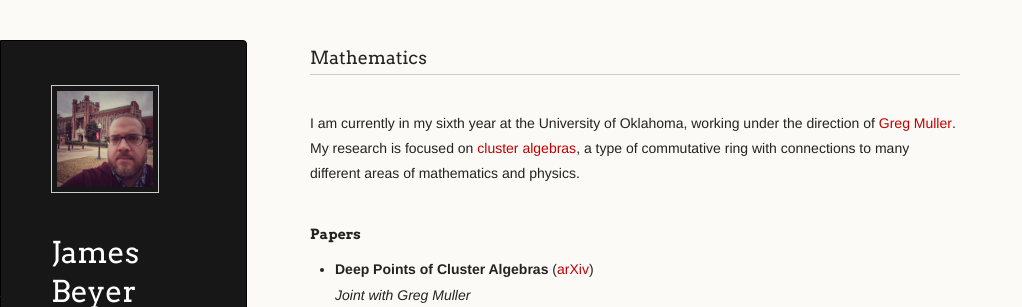
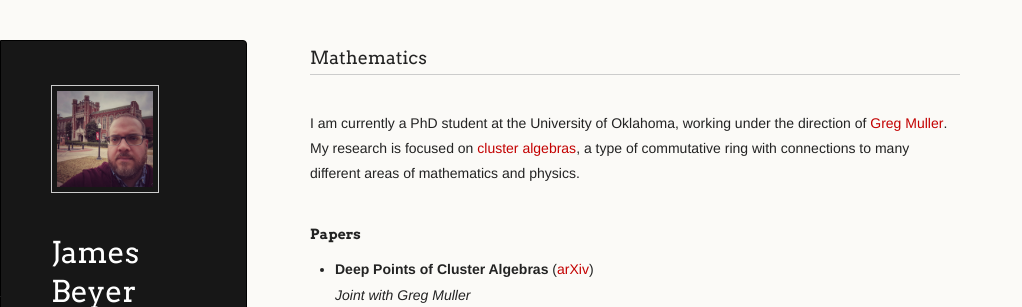
Before and after one commit to jebeyer/jebeyer.github.io, a Jekyll site: the page built from research.md, in a window 1280 px wide and 1014 px high. Shown: the top 307 px of the window, without its empty margins (0-1022 px from the left). Built offline with Jekyll 4.4.1, drawn with Linux system fonts in a browser that asks for light colours; a script that is not in the unit is left out; our own code applies the rules of GitHub Pages for plain Markdown files.

Commit message:
Update research.md
modified opening paragraph

```diff
--- a/research.md
+++ b/research.md
@@ -5,7 +5,7 @@ layout: default
 ### Mathematics
 
 <br/>
-I am currently in my sixth year at the University of Oklahoma, working under the direction of [Greg Muller](https://math.ou.edu/~gmuller). My research is focused on [cluster algebras](https://en.wikipedia.org/wiki/Cluster_algebra), a type of commutative ring with connections to many different areas of mathematics and physics.
+I am currently a PhD student at the University of Oklahoma, working under the direction of [Greg Muller](https://math.ou.edu/~gmuller). My research is focused on [cluster algebras](https://en.wikipedia.org/wiki/Cluster_algebra), a type of commutative ring with connections to many different areas of mathematics and physics.
 
 #### Papers
 
```
